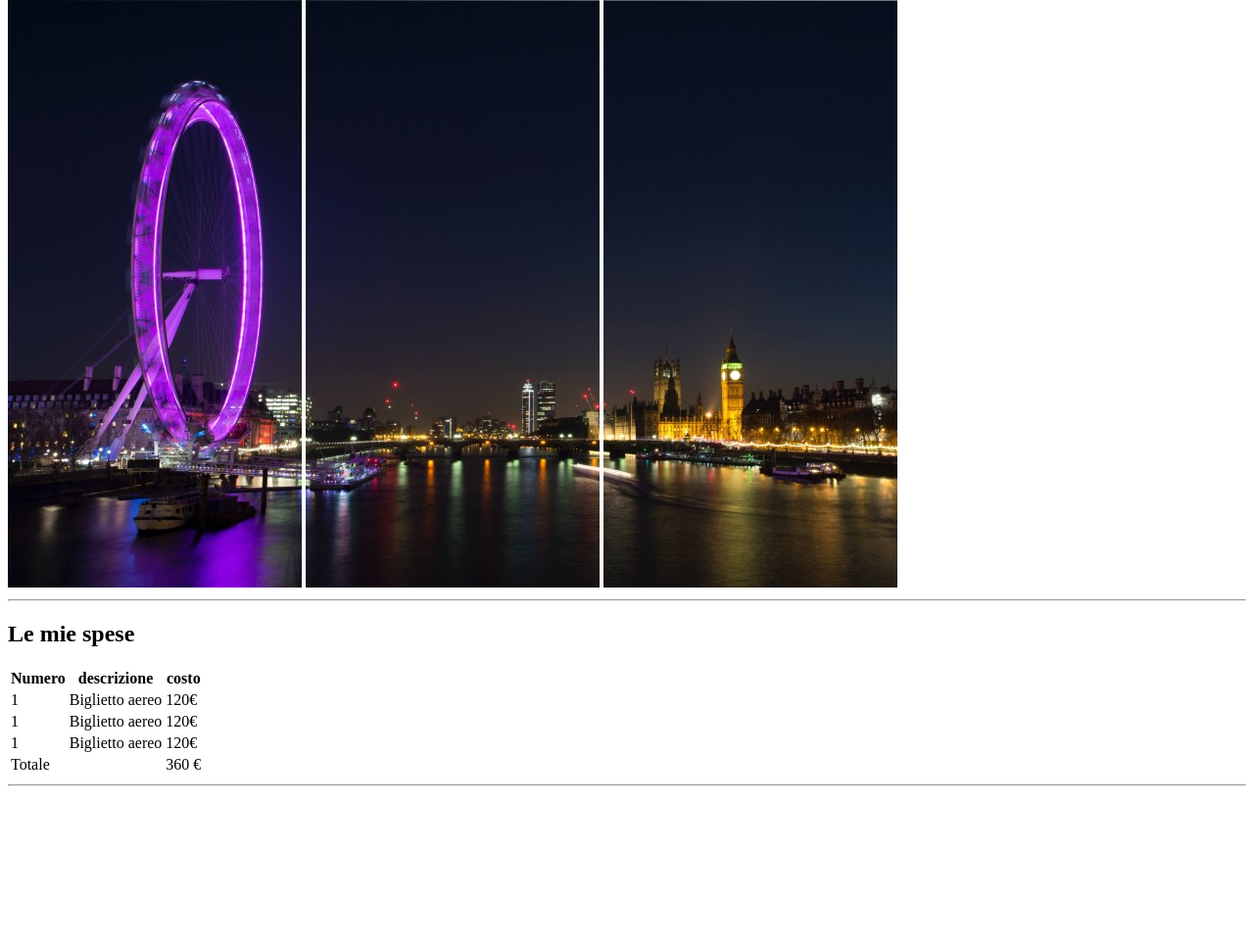
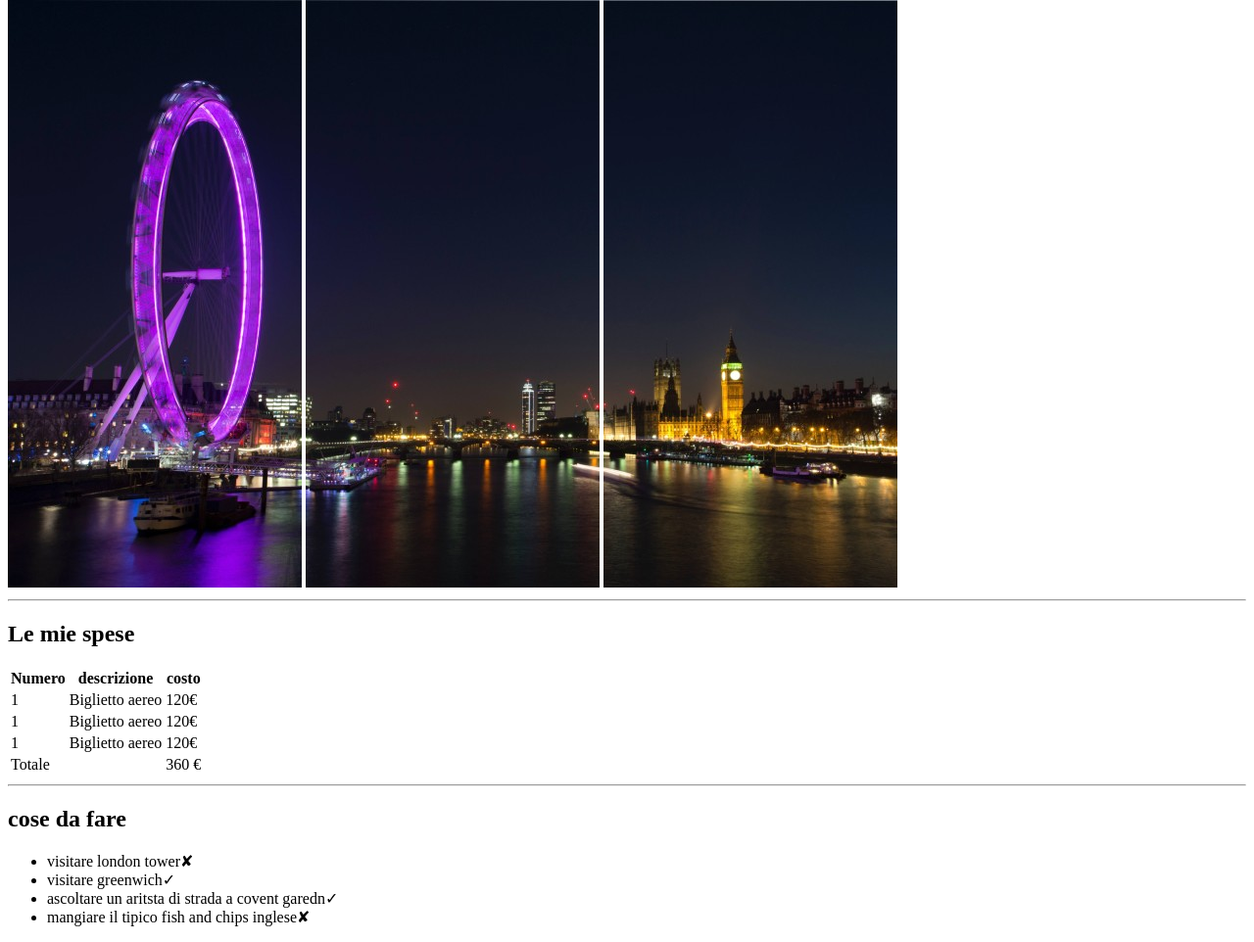
Before and after one commit to FilippoBid/html-london-trip, a plain HTML site: page index.html in a window 1280 px wide. Shown: the part 66-1028 px from the top of the page at 98% size. Before the commit the page ends 877 px from the top, so only its background shows below. Drawn offline with Linux system fonts and the light colour scheme.

Commit message:
aggiungo la prima lista non ordinata

```diff
--- a/index.html
+++ b/index.html
@@ -41,5 +41,12 @@
         </TFoot>
     </table>
     <hr>
+    <h2>cose da fare</h2>
+    <ul>
+        <li>visitare london tower&#10008;</li>
+        <li>visitare greenwich&#10003;</li>
+        <li>ascoltare un aritsta di strada a covent garedn&#10003;</li>
+        <li>mangiare il tipico fish and chips inglese&#10008;</li>
+    </ul>
 </body>
 </html>
```
